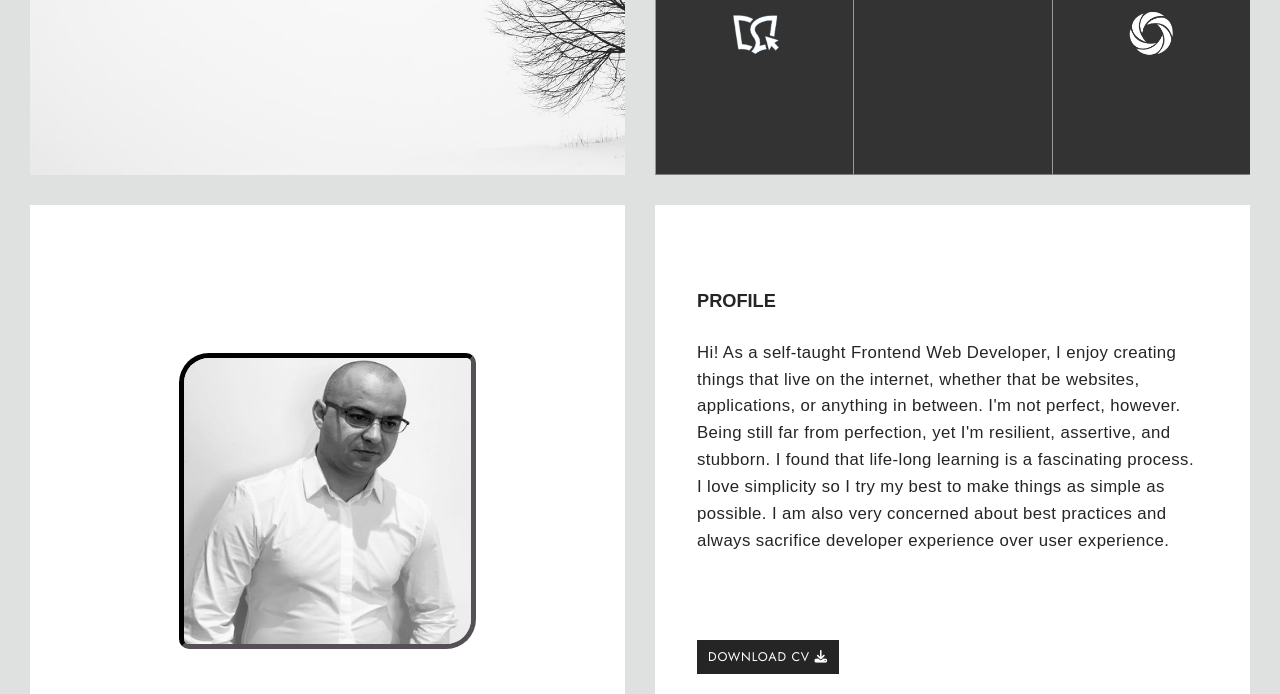
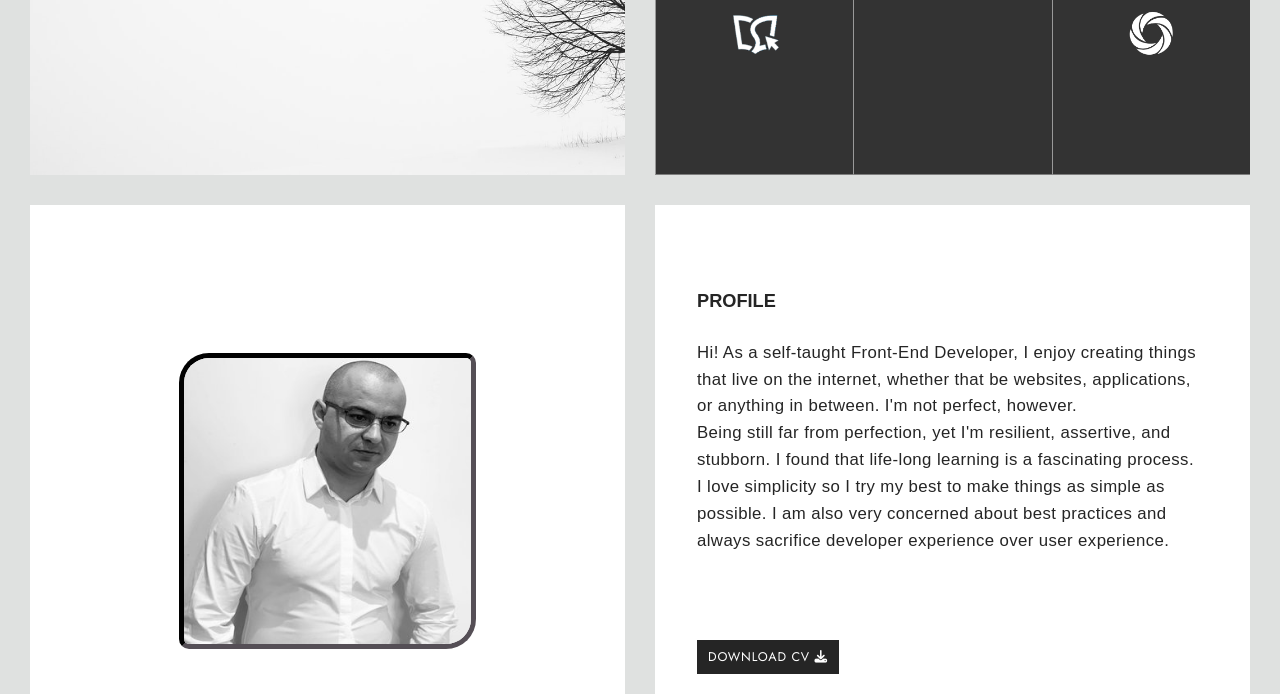
Before and after one commit to AtanasVihrogonov/Old-PP, a website: page public/index.html in a window 1280 px wide. Shown: the part 406-1100 px from the top of the page. Drawn offline with Linux system fonts and the light colour scheme; some icons are missing; a web font is replaced by a local one.

```diff
--- a/public/index.html
+++ b/public/index.html
@@ -112,7 +112,7 @@
               <h2>Profile</h2>
             </div>
             <p class="profile__description">
-              Hi! As a self-taught Frontend Web Developer, I enjoy creating things that live on the internet, whether that be websites, applications, or anything in between. I'm not perfect, however.
+              Hi! As a self-taught Front-End Developer, I enjoy creating things that live on the internet, whether that be websites, applications, or anything in between. I'm not perfect, however.
             </p>
             <p class="profile__description">
               Being still far from perfection, yet I'm resilient, assertive, and stubborn. I found that life-long learning is a fascinating process.
```
